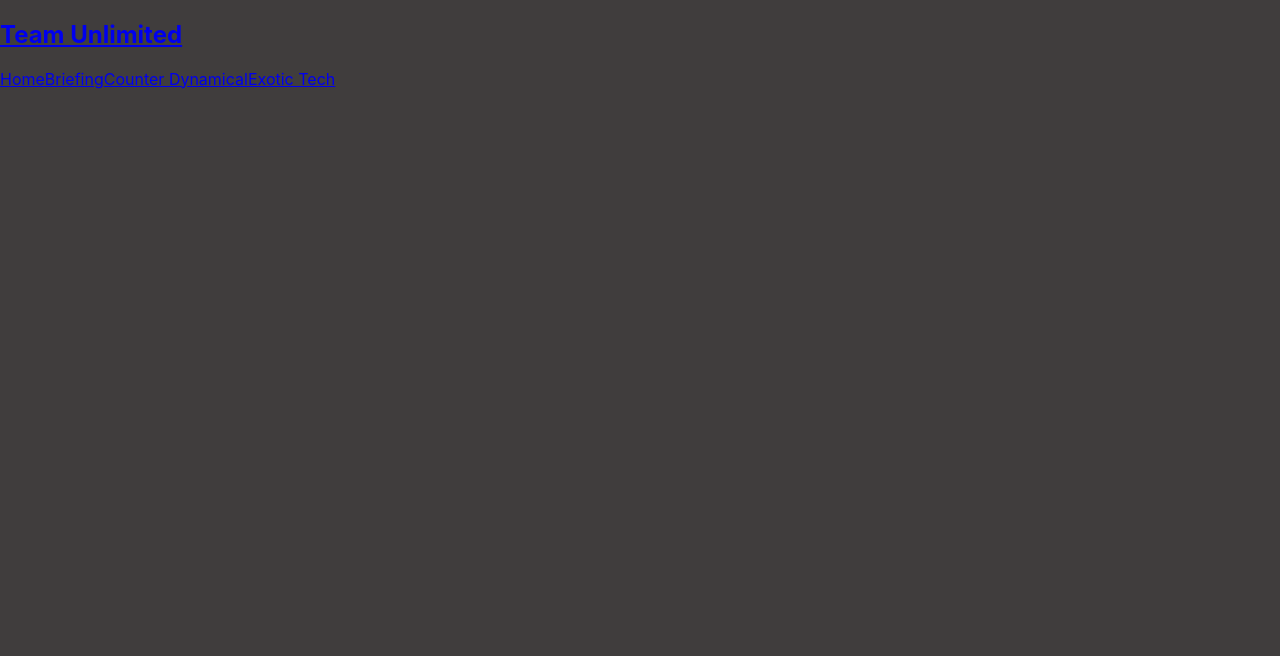
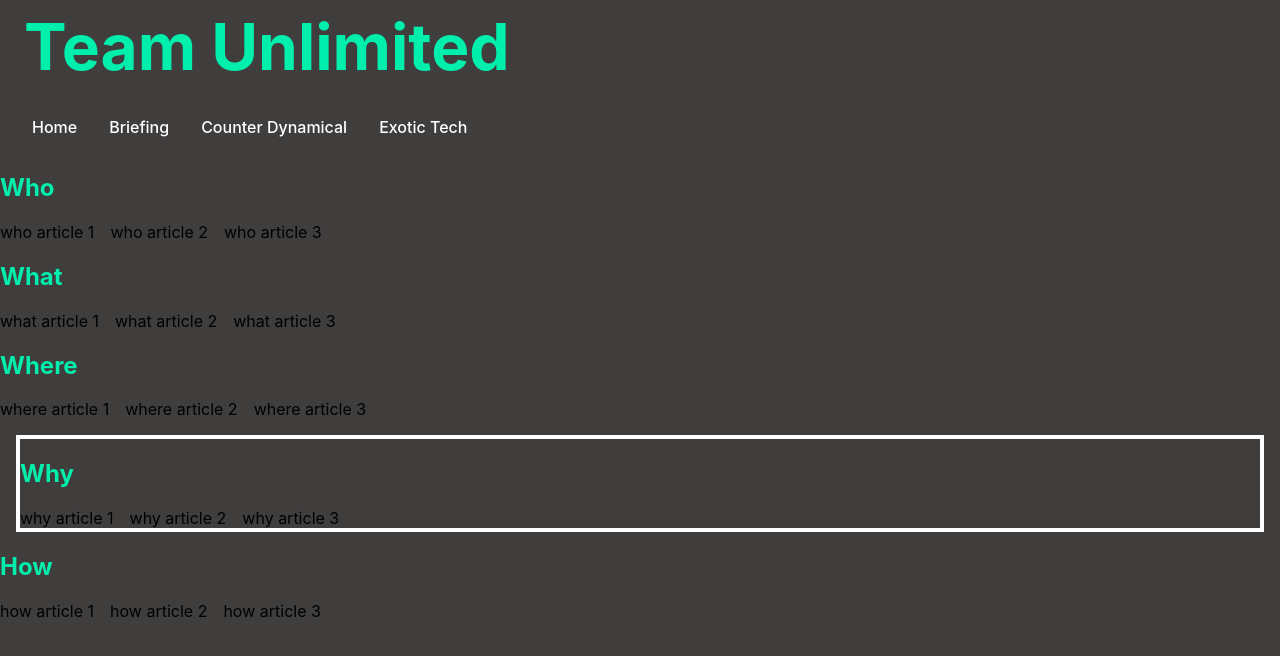
Before and after one commit to Nadwei/team-unlimited, a React (Create React App) app: page /Briefing in a window 1280 px wide. Shown: the top 656 px of the page. Built offline with nearby package versions, Linux system fonts and the light colour scheme.

Commit message:
made some beginning layout syles to home, counter dynamical, briefing

```diff
--- a/public/index.html
+++ b/public/index.html
@@ -2,42 +2,16 @@
 <html lang="en">
   <head>
     <meta charset="utf-8" />
-    <link rel="icon" href="%PUBLIC_URL%/favicon.ico" />
     <meta name="viewport" content="width=device-width, initial-scale=1" />
-    <meta name="theme-color" content="#000000" />
-    <meta
-      name="description"
-      content="Web site created using create-react-app"
-    />
-    <link rel="apple-touch-icon" href="%PUBLIC_URL%/logo192.png" />
-    <!--
-      manifest.json provides metadata used when your web app is installed on a
-      user's mobile device or desktop. See https://developers.google.com/web/fundamentals/web-app-manifest/
-    -->
-    <link rel="manifest" href="%PUBLIC_URL%/manifest.json" />
-    <!--
-      Notice the use of %PUBLIC_URL% in the tags above.
-      It will be replaced with the URL of the `public` folder during the build.
-      Only files inside the `public` folder can be referenced from the HTML.
 
-      Unlike "/favicon.ico" or "favicon.ico", "%PUBLIC_URL%/favicon.ico" will
-      work correctly both with client-side routing and a non-root public URL.
-      Learn how to configure a non-root public URL by running `npm run build`.
-    -->
-    <title>React App</title>
+
+    <title>Team Unlimited</title>
   </head>
   <body>
-    <noscript>You need to enable JavaScript to run this app.</noscript>
-    <div id="root"></div>
-    <!--
-      This HTML file is a template.
-      If you open it directly in the browser, you will see an empty page.
+    <div id="root">
 
-      You can add webfonts, meta tags, or analytics to this file.
-      The build step will place the bundled scripts into the <body> tag.
 
-      To begin the development, run `npm start` or `yarn start`.
-      To create a production bundle, use `npm run build` or `yarn build`.
-    -->
+    </div>
+
   </body>
 </html>
--- a/src/App.css
+++ b/src/App.css
@@ -5,3 +5,156 @@ body {
   margin:0;
   background-color:#403d3d;
 }
+
+/* ----------------------- NAVBAR COMPONENT ----------------------- */
+
+/* ---- SITE TITLE ---- */
+
+#site-title{
+text-decoration:none;
+color:#01EFAC;
+font-size:2em;
+margin:0.25em;
+}
+
+/* ---- LINKS ---- */
+
+#navlinks {
+  display:flex;
+  justify-content:1em;
+  margin:1em;
+}
+
+#navlinks * {
+  color:#ffffff;
+  display:flex;
+  text-decoration:none;
+  margin:1em;
+  font-weight:500;
+}
+
+.link:hover {
+color:#01EFAC;
+}
+
+
+/* ----------------------- COUNTER-DYNAMICAL PAGE ----------------------- */
+
+.dynamical-emphasis{
+  color:#01EFAC;
+  font-weight:700;
+}
+
+#dynamical-head-wrapper{
+  margin:1em;
+  border:solid #ffffff 0.3em;
+  padding:1em 2em;
+}
+
+#dynamical-tagline{
+  color:#01EFAC;
+font-size:2em;
+}
+
+#dynamical-definition{
+  color:#ffffff;
+font-size:1.3em;
+font-weight:500;
+}
+
+
+/* ----------------------- HOME PAGE ----------------------- */
+
+
+
+/* ---- GRID ---- */
+
+#home-grid{
+  display:grid;
+  grid-template-rows: 1fr 1fr 1fr;
+  grid-template-columns: 1fr 1fr 1fr;
+  grid-gap:0.5em;
+  height:100%;
+  margin:2em;
+  width:auto;
+  padding:0.5em;
+  border:solid 3px #01EFAC;
+}
+
+.grid-item{
+  height:20em;
+  background-color: #ffffff;
+}
+
+/* ----------------------- BRIEFING ----------------------- */
+
+
+
+
+/* ---- WHO ---- */
+
+#who-grid{
+display:flex;
+gap:1em;
+}
+
+#who-heading{
+color:#01EFAC;
+}
+
+
+/* ---- WHAT ---- */
+
+#what-grid{
+  display:flex;
+  gap:1em;
+}
+
+#what-heading{
+  color:#01EFAC;
+  }
+
+
+
+/* ---- WHERE ---- */
+
+#where-grid{
+  display:flex;
+  gap:1em;
+}
+
+#where-heading{
+  color:#01EFAC;
+  }
+
+
+/* ---- WHY ---- */
+
+#briefing-why{
+  border: solid 0.3em #ffffff;
+  margin:1em;
+}
+
+#why-grid{
+  display:flex;
+  gap:1em;
+}
+
+#why-heading{
+  color:#01EFAC;
+  }
+
+.why-grid-item {
+
+}
+
+
+/* ---- HOW ---- */
+#how-grid{
+  display:flex;
+  gap:1em;
+}
+
+#how-heading{
+  color:#01EFAC;
+  }
--- a/src/App.js
+++ b/src/App.js
@@ -1,24 +1,23 @@
 import './App.css';
-import {BrowserRouter as Router, Route, Routes} from 'react-router-dom';
+import { BrowserRouter as Router, Route, Routes } from 'react-router-dom';
 import Navbar from './components/Navbar';
 import Briefing from './pages/Briefing';
-import CounterDynamical from '/pages/CounterDynamical';
-import ExoticTech from '/pages/ExoticTech';
-import HomePage from '/pages/HomePage';
-
+import Response from './pages/Response';
+import Tech from './pages/Tech';
+import HomePage from './pages/HomePage';
 
 function App() {
   return (
     <div className="App">
-    <Router>
-      <Navbar/>
-      <Routes>
-        <Route path='/' element={<HomePage/>}/>
-        <Route path="/Briefing" element={<Briefing/>}/>
-        <Route path="/CounterDynamical" element={<CounterDynamical/>}/>
-        <Route path="/ExoticTech" element={<ExoticTech/>}/>
-      </Routes>
-     </Router>
+      <Router>
+        <Navbar />
+        <Routes>
+          <Route path='/' element={<HomePage />} />
+          <Route path="/Briefing" element={<Briefing />} />
+          <Route path="/Counter_Dynamical" element={<Response />} />
+          <Route path="/Exotic_Tech" element={<Tech />} />
+        </Routes>
+      </Router>
     </div>
   );
 }
--- a/src/components/Navbar.js
+++ b/src/components/Navbar.js
@@ -12,16 +12,16 @@ export default function Navbar(){
             <nav id="navbar">
 
                 <h1 id="site-title">
-                    <Link to="/">Team Unlimited</Link>
+                    <Link id="site-title" to="/">Team Unlimited</Link>
                 </h1>
 
 
                 { (
                 <div id="navlinks" className="">
-                    <Link to="/">Home</Link>
-                    <Link to="/Briefing">Briefing</Link>
-                    <Link to="/Counter_Dynamical">Counter Dynamical</Link>
-                    <Link to="/Exotic_Tech">Exotic Tech</Link>
+                    <Link className="link" to="/">Home</Link>
+                    <Link className="link" to="/Briefing">Briefing</Link>
+                    <Link className="link" to="/Counter_Dynamical">Counter Dynamical</Link>
+                    <Link className="link" to="/Exotic_Tech">Exotic Tech</Link>
                     </div>
                 )}
                 <div id="menu-icon">
--- a/src/pages/Briefing.js
+++ b/src/pages/Briefing.js
@@ -3,7 +3,84 @@ import React from "react";
 export default function Briefing() {
 
   return (
-    <div id="">
+    <div id="briefing-layout">
+
+      <div id="briefing-who">
+        <h2 id="who-heading">Who</h2>
+          <div id="who-grid">
+            <div className="who-grid-item who-1">
+              who article 1
+            </div>
+            <div className="who-grid-item who-2">
+              who article 2
+            </div>
+            <div className="who-grid-item who-3">
+              who article 3
+            </div>
+          </div>
+      </div>
+
+      <div id="briefing-what">
+        <h2 id="what-heading">What</h2>
+          <div id="what-grid">
+            <div className="what-grid-item what-1">
+              what article 1
+            </div>
+            <div className="what-grid-item what-2">
+              what article 2
+            </div>
+            <div className="what-grid-item what-3">
+              what article 3
+            </div>
+          </div>
+      </div>
+
+      <div id="briefing-where">
+        <h2 id="where-heading">Where</h2>
+          <div id="where-grid">
+            <div className="where-grid-item where-1">
+              where article 1
+            </div>
+            <div className="where-grid-item where-2">
+              where article 2
+            </div>
+            <div className="where-grid-item where-3">
+              where article 3
+            </div>
+          </div>
+      </div>
+
+      <div id="briefing-why">
+        <h2 id="why-heading">Why</h2>
+          <div id="why-grid">
+            <div className="why-grid-item why-1">
+              why article 1
+            </div>
+            <div className="why-grid-item why-2">
+              why article 2
+            </div>
+            <div className="why-grid-item why-3">
+              why article 3
+            </div>
+          </div>
+      </div>
+
+      <div id="briefing-how">
+        <h2 id="how-heading">How</h2>
+          <div id="how-grid">
+            <div className="how-grid-item how-1">
+              how article 1
+            </div>
+            <div className="how-grid-item how-2">
+              how article 2
+            </div>
+            <div className="how-grid-item how-3">
+              how article 3
+            </div>
+          </div>
+      </div>
+
+
 
     </div>
   );
--- a/src/pages/HomePage.js
+++ b/src/pages/HomePage.js
@@ -4,12 +4,45 @@ import React from 'react';
 export default function HomePage() {
 
   return (
-    <div id="">
-      <img id="" src={""} alt="" />
-      <h1 id="">Most Recent</h1>
-      <div id="">
-        <p>Hello Bitches!</p>
+    <div id="home-grid">
+
+      <div className="grid-item grid-1">
+        <img className="grid-thumbnail thumbnail-1" src="" alt=""></img>
+        <p className="article-teaser teaser-1"></p>
       </div>
+      <div className="grid-item grid-2">
+        <img className="grid-thumbnail thumbnail-2" src="" alt=""></img>
+        <p className="article-teaser teaser-2"></p>
+      </div>
+      <div className="grid-item grid-3">
+        <img className="grid-thumbnail thumbnail-3" src="" alt=""></img>
+        <p className="article-teaser teaser-3"></p>
+      </div>
+      <div className="grid-item grid-4">
+        <img className="grid-thumbnail thumbnail-4" src="" alt=""></img>
+        <p className="article-teaser teaser-4"></p>
+      </div>
+      <div className="grid-item grid-5">
+        <img className="grid-thumbnail thumbnail-5" src="" alt=""></img>
+        <p className="article-teaser teaser-5"></p>
+      </div>
+      <div className="grid-item grid-6">
+        <img className="grid-thumbnail thumbnail-6" src="" alt=""></img>
+        <p className="article-teaser teaser-6"></p>
+      </div>
+      <div className="grid-item grid-7">
+        <img className="grid-thumbnail thumbnail-7" src="" alt=""></img>
+        <p className="article-teaser teaser-7"></p>
+      </div>
+      <div className="grid-item grid-8">
+        <img className="grid-thumbnail thumbnail-8" src="" alt=""></img>
+        <p className="article-teaser teaser-8"></p>
+      </div>
+      <div className="grid-item grid-9">
+        <img className="grid-thumbnail thumbnail-9" src="" alt=""></img>
+        <p className="article-teaser teaser-9"></p>
+      </div>
+
     </div>
   );
 }
--- /dev/null
+++ b/src/pages/Response.js
@@ -0,0 +1,12 @@
+import React from "react";
+
+
+export default function Counter_Dynamical() {
+    return(
+        <div id="dynamical-head-wrapper">
+            <h1 id="dynamical-tagline">Counter-Dynamical</h1>
+            <p id="dynamical-definition">" Strategies, actions, or mechanisms employed by an individual to actively engage with, reverse, or contradict the effects of imposed dynamical systems. These imposed dynamical systems could be cognitive, behavioral, or psychological patterns or states that are enforced by external entities or circumstances. <br/> <br/>The aim of a counter-dynamical system is to <span className="dynamical-emphasis">regain</span> autonomy, <span className="dynamical-emphasis">resist</span> unwanted influences, and <span className="dynamical-emphasis">promote</span> personal growth and well-being."
+            </p>
+        </div>
+    )
+}
--- a/src/pages/ExoticTech.js
+++ b/src/pages/Tech.js
@@ -5,7 +5,7 @@ import React from "react";
 
 
 
-export default function ExoticTech(){
+export default function Exotic_Tech(){
 
     return(
         <div>
```
Also changed, not shown: src/pages/CounterDynamical.js (deleted, +0 -11 lines).
